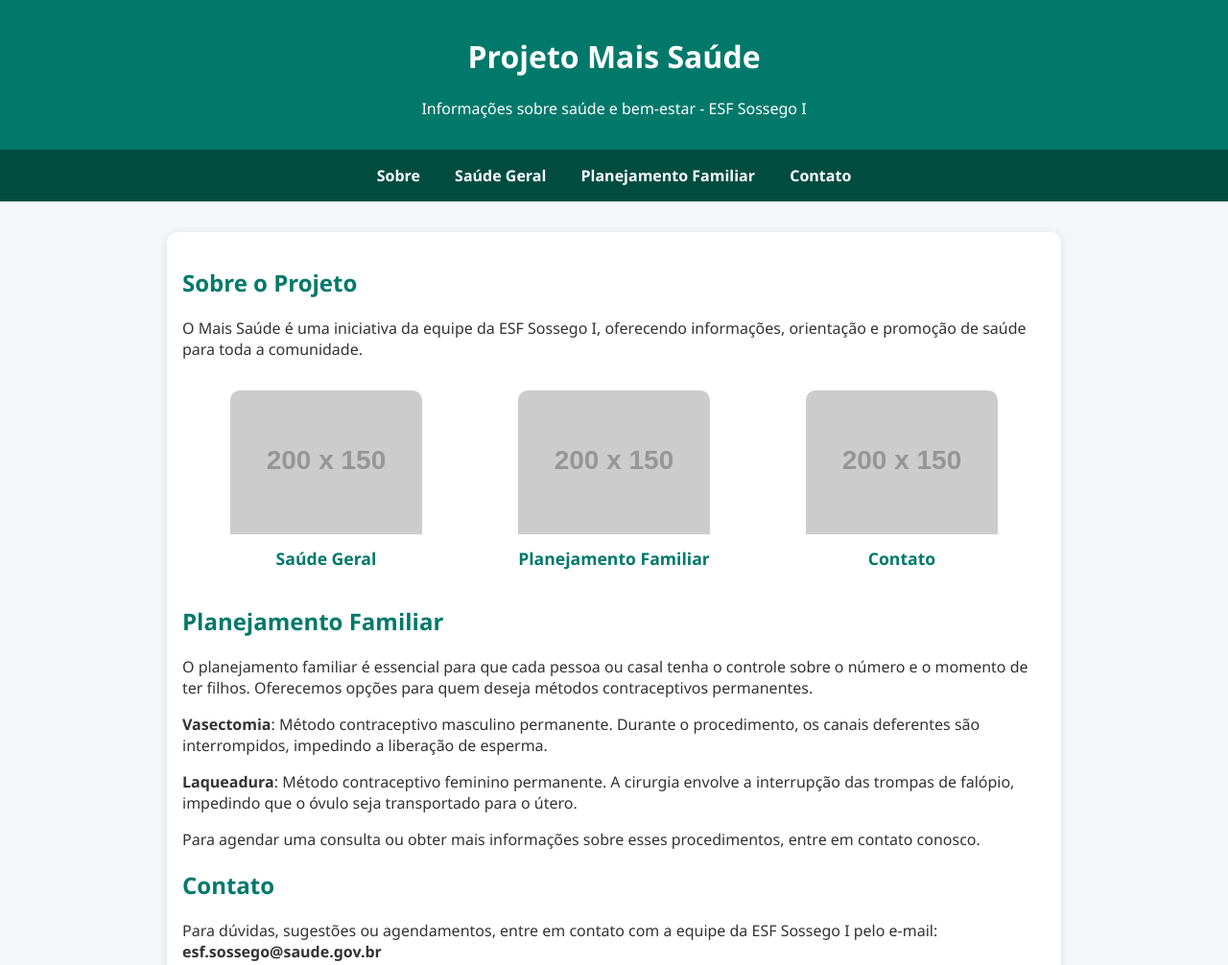
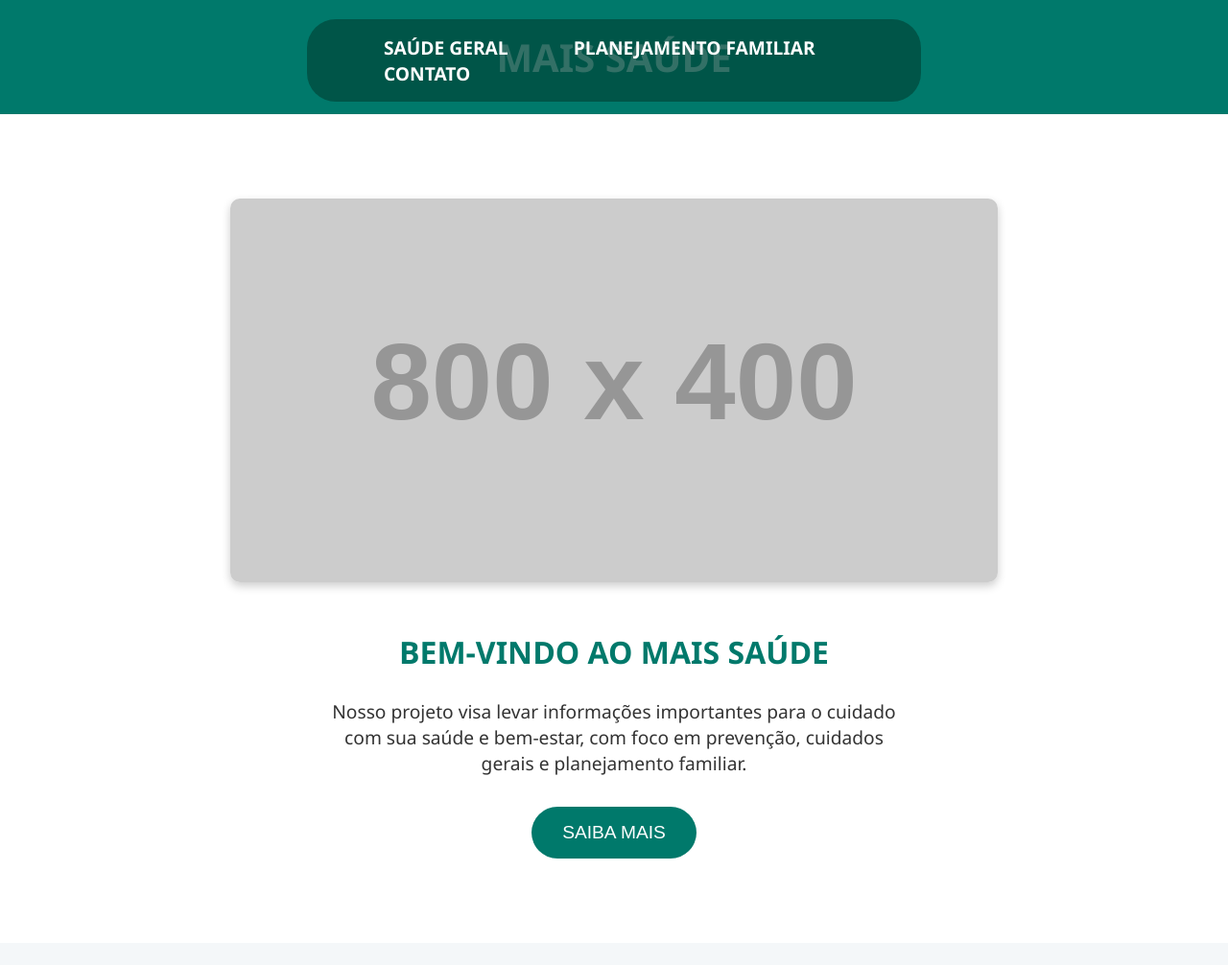
Before and after one commit to tiagoraian/maissaude, a plain HTML site: page index.html in a window 1280 px wide. Shown: the top 1006 px of the page at 96% size. Drawn offline with Linux system fonts and the light colour scheme; placeholder pictures from the web are drawn by us.

Commit message:
Update index.html

```diff
--- a/index.html
+++ b/index.html
@@ -10,26 +10,37 @@
       font-family: "Segoe UI", sans-serif;
       background-color: #f4f7f9;
       color: #333;
+      overflow-x: hidden;
     }
 
     header {
       background-color: #00796b;
       color: white;
-      padding: 1rem 2rem;
+      padding: 2rem;
       text-align: center;
+      font-size: 2.5rem;
+      font-weight: bold;
+      text-transform: uppercase;
     }
 
     nav {
-      background: #004d40;
-      padding: 1rem;
-      text-align: center;
+      position: fixed;
+      top: 20px;
+      left: 50%;
+      transform: translateX(-50%);
+      background: rgba(0, 77, 64, 0.8);
+      padding: 1rem 3rem;
+      border-radius: 30px;
+      z-index: 100;
     }
 
     nav a {
       color: white;
-      margin: 0 1rem;
+      margin: 0 2rem;
       text-decoration: none;
       font-weight: bold;
+      font-size: 1.2rem;
+      text-transform: uppercase;
     }
 
     nav a:hover {
@@ -37,71 +48,111 @@
     }
 
     .container {
-      max-width: 900px;
-      margin: 2rem auto;
-      padding: 1rem;
-      background: white;
-      border-radius: 10px;
-      box-shadow: 0 2px 10px rgba(0,0,0,0.1);
+      display: flex;
+      flex-direction: column;
+      align-items: center;
+      justify-content: center;
+      height: 100vh;
+      background: #fff;
+      padding: 2rem;
+      opacity: 0;
+      animation: fadeIn 1.5s ease-out forwards;
     }
 
-    h2 {
-      color: #00796b;
+    .container img {
+      max-width: 100%;
+      height: 400px;
+      object-fit: cover;
+      border-radius: 10px;
+      box-shadow: 0 4px 10px rgba(0, 0, 0, 0.2);
     }
 
-    footer {
-      background: #eeeeee;
+    .text-section {
       text-align: center;
-      padding: 1rem;
-      font-size: 0.9rem;
-      margin-top: 2rem;
+      margin-top: 1.5rem;
     }
 
-    .img-section {
-      display: flex;
-      justify-content: space-around;
-      margin-top: 2rem;
+    .text-section h2 {
+      font-size: 2rem;
+      color: #00796b;
+      text-transform: uppercase;
     }
 
-    .img-section div {
-      width: 200px;
-      text-align: center;
-      border-radius: 10px;
-      overflow: hidden;
-      transition: transform 0.3s ease, box-shadow 0.3s ease;
+    .text-section p {
+      font-size: 1.2rem;
+      max-width: 600px;
+      margin: 0 auto;
     }
 
-    .img-section div:hover {
-      transform: scale(1.1);
-      box-shadow: 0 4px 20px rgba(0, 0, 0, 0.2);
+    .cta-btn {
+      background-color: #00796b;
+      color: white;
+      padding: 1rem 2rem;
+      font-size: 1.2rem;
+      border: none;
+      border-radius: 30px;
+      cursor: pointer;
+      text-transform: uppercase;
+      margin-top: 2rem;
+      transition: background-color 0.3s ease;
     }
 
-    .img-section img {
-      width: 100%;
-      height: 150px;
-      object-fit: cover;
-      transition: opacity 0.3s ease;
+    .cta-btn:hover {
+      background-color: #004d40;
     }
 
-    .img-section div:hover img {
-      opacity: 0.8;
+    @keyframes fadeIn {
+      0% { opacity: 0; }
+      100% { opacity: 1; }
     }
 
-    .img-section h3 {
-      margin-top: 0.5rem;
+    .section {
+      height: 100vh;
+      display: flex;
+      justify-content: center;
+      align-items: center;
+      flex-direction: column;
+      text-align: center;
+      padding: 2rem;
+    }
+
+    .section img {
+      max-width: 70%;
+      border-radius: 20px;
+      box-shadow: 0 4px 20px rgba(0, 0, 0, 0.2);
+      margin-bottom: 1.5rem;
+      transition: transform 0.3s ease;
+    }
+
+    .section img:hover {
+      transform: scale(1.05);
+    }
+
+    .section h3 {
+      font-size: 2rem;
       color: #00796b;
+      font-weight: bold;
+      margin-bottom: 1rem;
+    }
+
+    .section p {
       font-size: 1.1rem;
+      max-width: 700px;
+      margin: 0 auto;
     }
 
     @media (max-width: 600px) {
-      .img-section {
-        flex-direction: column;
-        align-items: center;
+      nav {
+        padding: 1rem 1.5rem;
+        font-size: 1rem;
       }
 
-      .img-section div {
-        width: 80%;
-        margin-bottom: 1rem;
+      .cta-btn {
+        font-size: 1rem;
+      }
+
+      .container {
+        height: auto;
       }
     }
   </style>
@@ -109,51 +160,43 @@
 <body>
 
   <header>
-    <h1>Projeto Mais Saúde</h1>
-    <p>Informações sobre saúde e bem-estar - ESF Sossego I</p>
+    Mais Saúde
   </header>
 
   <nav>
-    <a href="#sobre">Sobre</a>
     <a href="#saude-geral">Saúde Geral</a>
     <a href="#planejamento-familiar">Planejamento Familiar</a>
     <a href="#contato">Contato</a>
   </nav>
 
   <div class="container">
-    <section id="sobre">
-      <h2>Sobre o Projeto</h2>
-      <p>O Mais Saúde é uma iniciativa da equipe da ESF Sossego I, oferecendo informações, orientação e promoção de saúde para toda a comunidade.</p>
-    </section>
+    <img src="https://via.placeholder.com/800x400?text=Saúde+e+Bem-Estar" alt="Saúde">
+    <div class="text-section">
+      <h2>Bem-vindo ao Mais Saúde</h2>
+      <p>Nosso projeto visa levar informações importantes para o cuidado com sua saúde e bem-estar, com foco em prevenção, cuidados gerais e planejamento familiar.</p>
+      <button class="cta-btn" onclick="window.location.href='#saude-geral'">Saiba Mais</button>
+    </div>
+  </div>
 
-    <section class="img-section" id="saude-geral">
-      <div>
-        <img src="https://via.placeholder.com/200x150?text=Saúde+Geral" alt="Saúde Geral">
-        <h3>Saúde Geral</h3>
-      </div>
-      <div>
-        <img src="https://via.placeholder.com/200x150?text=Planejamento+Familiar" alt="Planejamento Familiar">
-        <h3>Planejamento Familiar</h3>
-      </div>
-      <div>
-        <img src="https://via.placeholder.com/200x150?text=Contato" alt="Contato">
-        <h3>Contato</h3>
-      </div>
-    </section>
+  <section id="saude-geral" class="section">
+    <img src="https://via.placeholder.com/600x350?text=Cuidados+Com+Saúde" alt="Cuidados com a saúde">
+    <h3>Cuidados com a Saúde</h3>
+    <p>Encontre dicas práticas sobre como manter sua saúde em dia e evitar doenças. Nosso objetivo é oferecer conteúdos úteis e acessíveis para todas as idades.</p>
+    <button class="cta-btn" onclick="window.location.href='#planejamento-familiar'">Saiba Mais sobre Planejamento Familiar</button>
+  </section>
 
-    <section id="planejamento-familiar">
-      <h2>Planejamento Familiar</h2>
-      <p>O planejamento familiar é essencial para que cada pessoa ou casal tenha o controle sobre o número e o momento de ter filhos. Oferecemos opções para quem deseja métodos contraceptivos permanentes.</p>
-      <p><strong>Vasectomia</strong>: Método contraceptivo masculino permanente. Durante o procedimento, os canais deferentes são interrompidos, impedindo a liberação de esperma.</p>
-      <p><strong>Laqueadura</strong>: Método contraceptivo feminino permanente. A cirurgia envolve a interrupção das trompas de falópio, impedindo que o óvulo seja transportado para o útero.</p>
-      <p>Para agendar uma consulta ou obter mais informações sobre esses procedimentos, entre em contato conosco.</p>
-    </section>
+  <section id="planejamento-familiar" class="section">
+    <img src="https://via.placeholder.com/600x350?text=Planejamento+Familiar" alt="Planejamento Familiar">
+    <h3>Planejamento Familiar</h3>
+    <p>Saiba como a vasectomia e a laqueadura podem ser opções de planejamento familiar, ajudando a garantir o controle sobre o número de filhos. Oferecemos informações detalhadas sobre esses procedimentos.</p>
+    <button class="cta-btn" onclick="window.location.href='#contato'">Entre em Contato</button>
+  </section>
 
-    <section id="contato">
-      <h2>Contato</h2>
-      <p>Para dúvidas, sugestões ou agendamentos, entre em contato com a equipe da ESF Sossego I pelo e-mail: <strong>esf.sossego@saude.gov.br</strong></p>
-    </section>
-  </div>
+  <section id="contato" class="section">
+    <h3>Contato</h3>
+    <p>Para mais informações ou agendar consultas, entre em contato conosco. Estamos aqui para ajudar no seu cuidado e planejamento familiar.</p>
+    <button class="cta-btn" onclick="window.location.href='mailto:esf.sossego@saude.gov.br'">Enviar E-mail</button>
+  </section>
 
   <footer>
     &copy; 2025 Projeto Mais Saúde • Desenvolvido por profissionais da ESF Sossego I 💙
```
